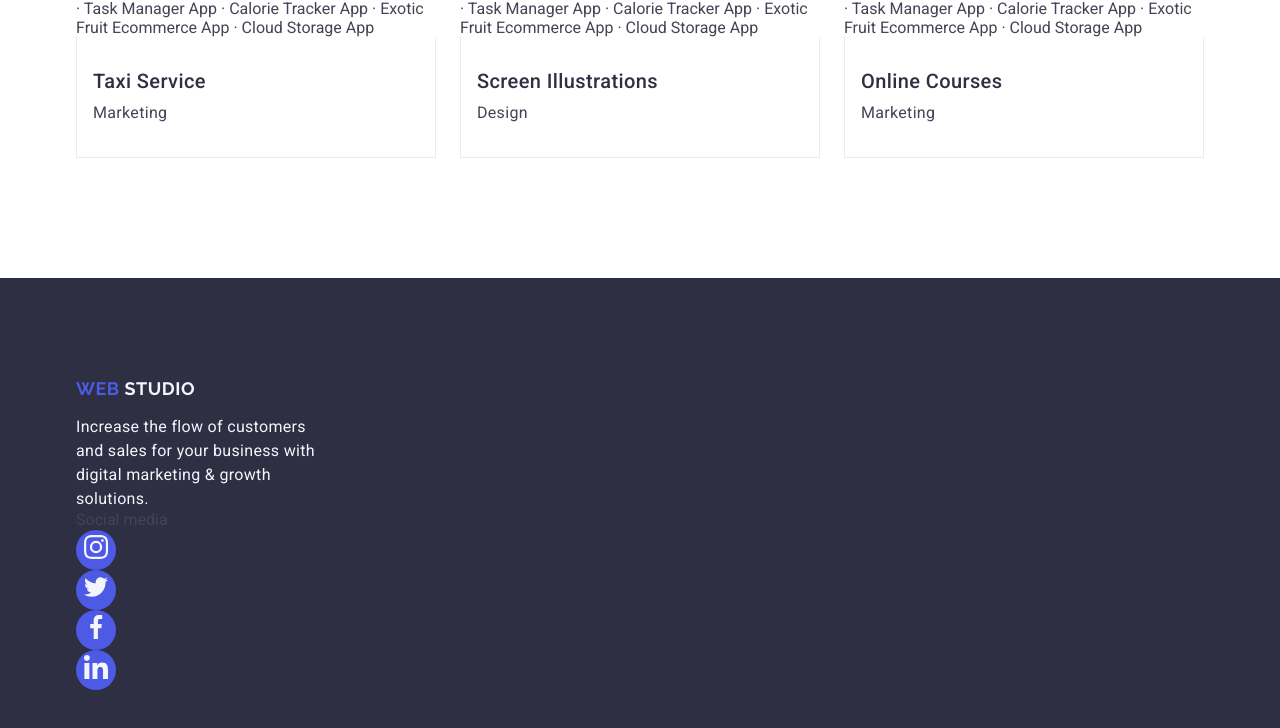
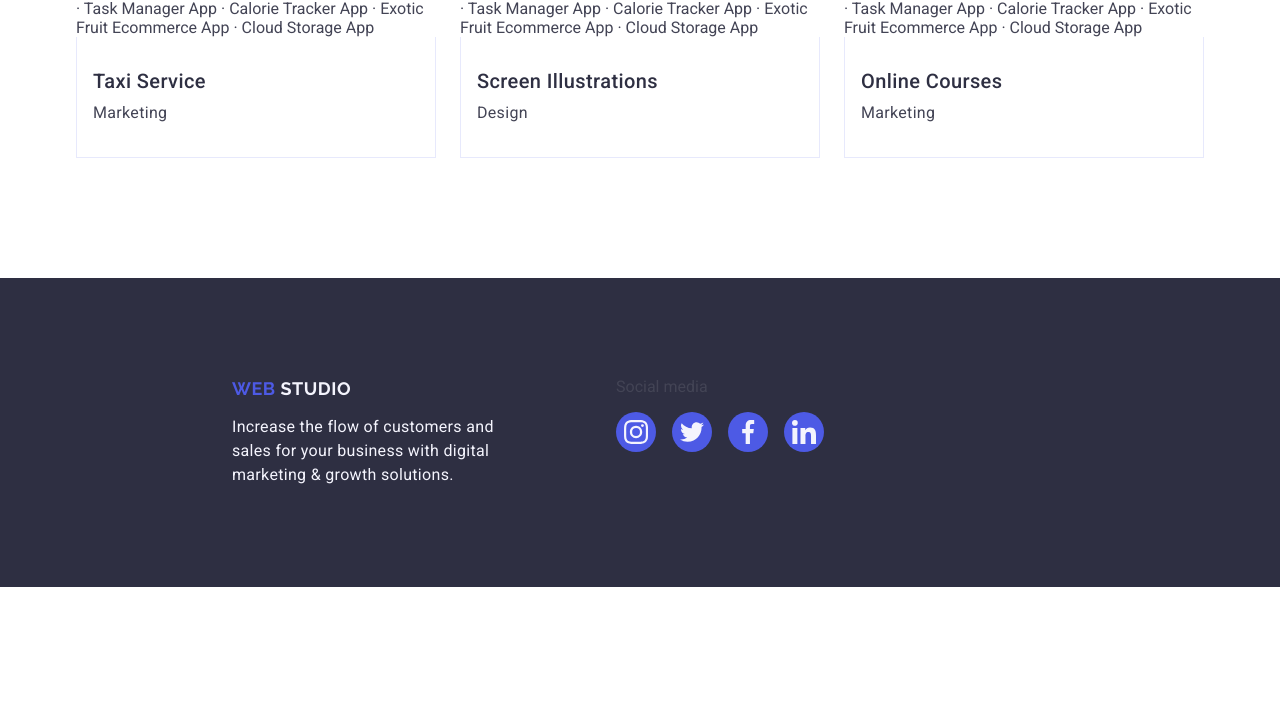
Before and after one commit to XekkanoYurii/goit-markup-hw-04, a plain HTML site: page index.html in a window 1280 px wide. Shown: the part 3015-3743 px from the top of the page. After the commit the page ends 3602 px from the top, so only its background shows below. Drawn offline with nearby package versions, Linux system fonts and the light colour scheme.

Commit message:
Update styles.css

```diff
--- a/css/styles.css
+++ b/css/styles.css
@@ -291,6 +291,14 @@ a {
   height: 40px;
   background-color: #4d5ae5;
 }
+.social-link {
+  display: flex;
+  width: 100%;
+  height: 100%;
+  align-items: center;
+  justify-content: center;
+  color: #f4f4fd;
+}
 .social-items:hover {
   background-color: #404bbf;
 }
@@ -357,7 +365,7 @@ a {
   font-weight: 400;
   line-height: 1.5;
   letter-spacing: 0.02em;
-  max-width: 246px;
+  max-width: 264px;
   width: 264px;
 }
 .footer {
@@ -375,3 +383,15 @@ a {
   display: inline-block;
   margin-bottom: 16px;
 }
+.ul-social-li-f {
+  display: flex;
+  justify-content: center;
+  align-items: center;
+  gap: 16px;
+  margin-top: 16px;
+}
+.box {
+  display: flex;
+  gap: 120px;
+  padding-left: 156px;
+}
```
